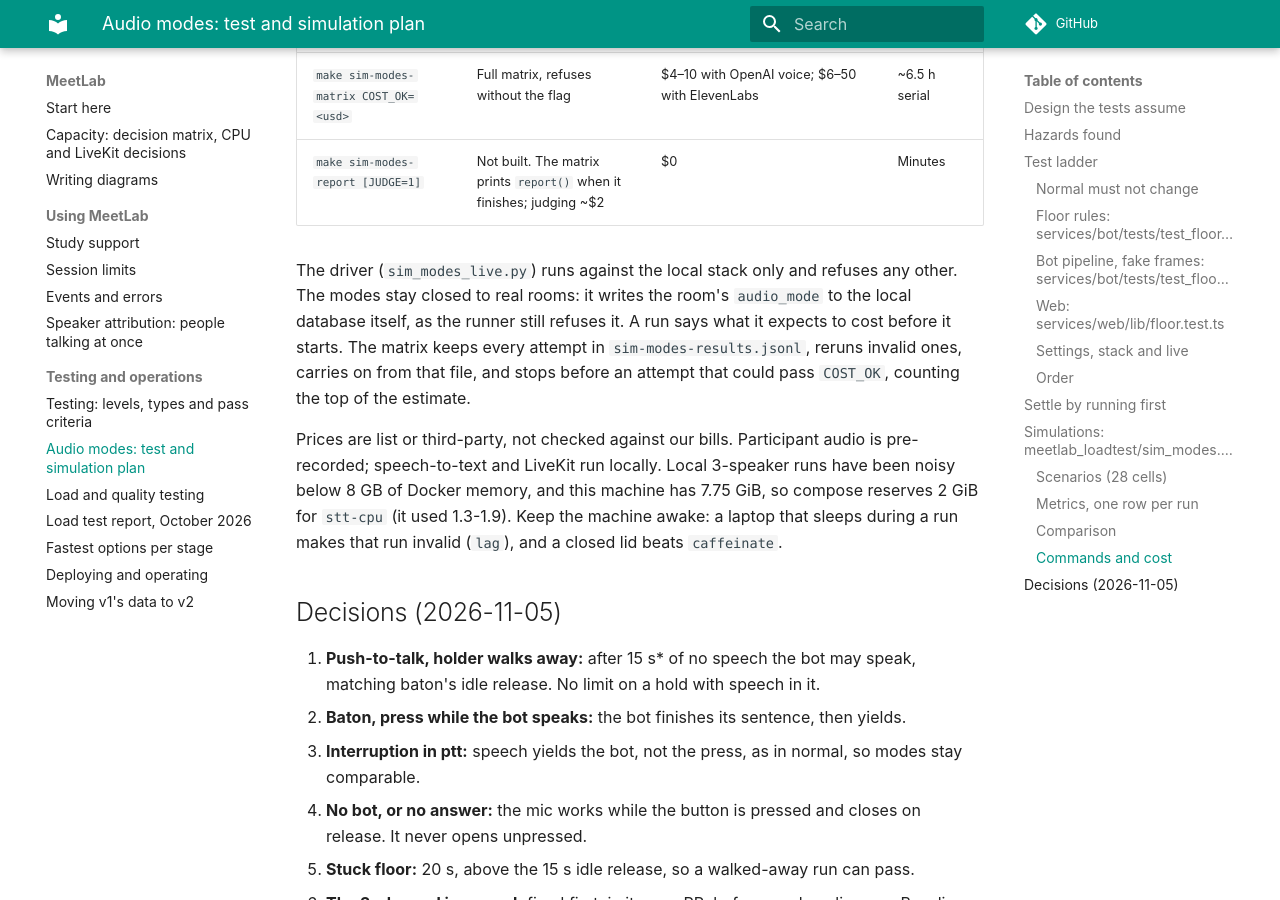
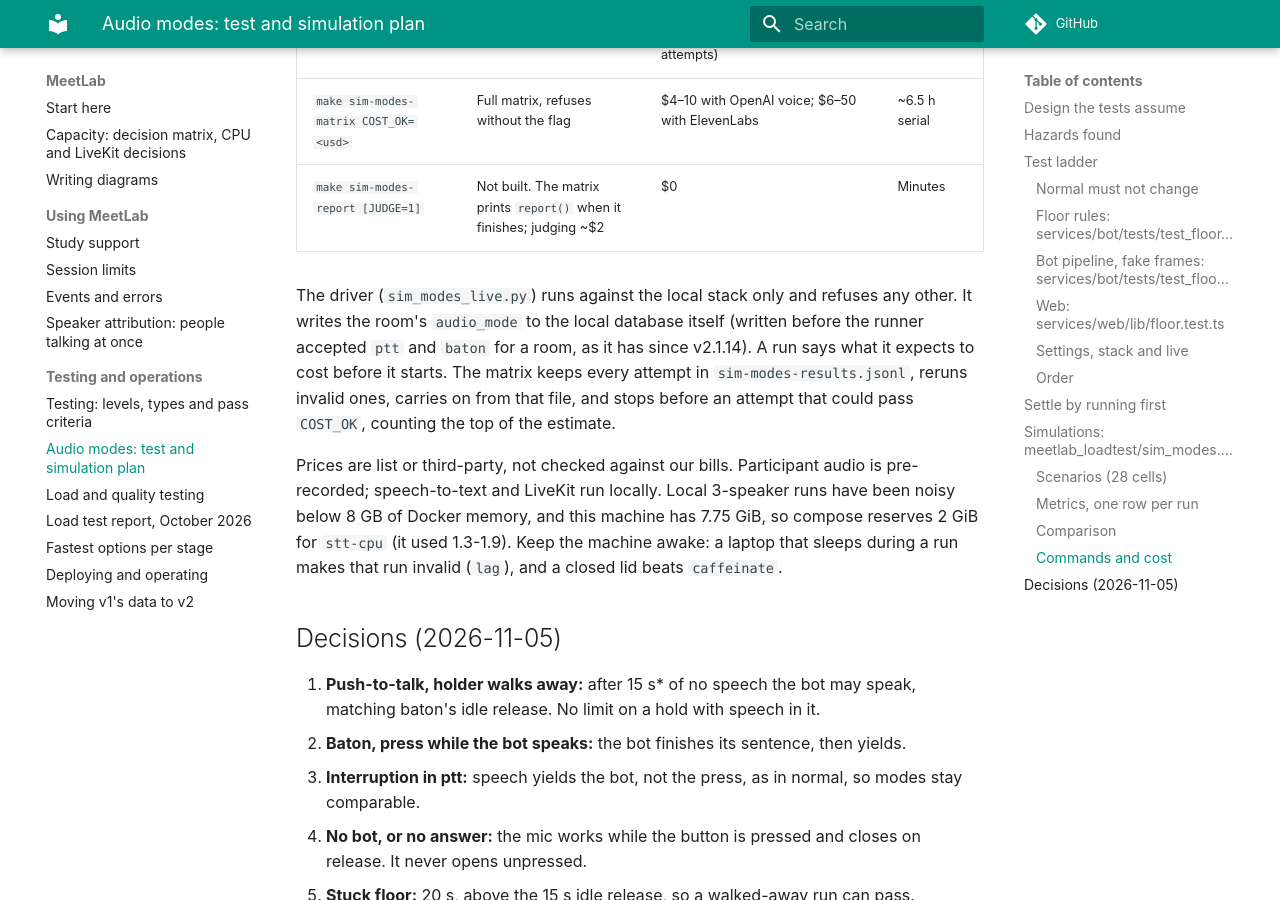
Before and after one commit to wwbp/MeetLab, an MkDocs documentation site: the page built from docs/audio-modes-test-plan.md, in a window 1280 px wide and 900 px high, scrolled down 7714 px. Built offline with MkDocs 1.6.1 and Material for MkDocs 9.7.7, drawn with Linux system fonts in a browser that asks for light colours; comment, search, counter and statistics services are not loaded; some of the changed text lies outside the part shown.

Commit message:
docs: audio modes are open per room, the session limit is enforced
The audio-modes test plan and the simulation driver still said ptt and baton
were closed to real rooms and refused by the runner; the runner accepts them
for a room's own row since v2.1.14. The comment on session_limit_minutes still
said the limit was advisory; session_end.py closes the room. Comments and docs
only.

Co-Authored-By: Claude Fable 5.2 <noreply@anthropic.com>

```diff
--- a/docs/audio-modes-test-plan.md
+++ b/docs/audio-modes-test-plan.md
@@ -1,6 +1,6 @@
 # Audio modes: test and simulation plan
 
-Status: proposal. The page's gate is in the room (`services/web/lib/room-floor.ts`), the bot's in `services/bot/meetlab_bot/floor_room.py`; both still closed to real rooms. Three modes, built test-first:
+Status: shipped in v2.1.14. The page's gate is in the room (`services/web/lib/room-floor.ts`), the bot's in `services/bot/meetlab_bot/floor_room.py`. `ptt` and `baton` are set per room (a room's own Bot settings row); the global settings accept only `normal`. Three modes, built test-first:
 
 | Mode | Who may speak | Bot speaks when |
 |---|---|---|
@@ -203,9 +203,9 @@ pilot chooses among the survivors.
 | `make sim-modes-matrix COST_OK=<usd>` | Full matrix, refuses without the flag | $4–10 with OpenAI voice; $6–50 with ElevenLabs | ~6.5 h serial |
 | `make sim-modes-report [JUDGE=1]` | Not built. The matrix prints `report()` when it finishes; judging ~$2 | $0 | Minutes |
 
-The driver (`sim_modes_live.py`) runs against the local stack only and refuses any other. The modes
-stay closed to real rooms: it writes the room's `audio_mode` to the local database itself, as the
-runner still refuses it. A run says what it expects to cost before it starts. The matrix keeps every
+The driver (`sim_modes_live.py`) runs against the local stack only and refuses any other. It writes
+the room's `audio_mode` to the local database itself (written before the runner accepted `ptt` and
+`baton` for a room, as it has since v2.1.14). A run says what it expects to cost before it starts. The matrix keeps every
 attempt in `sim-modes-results.jsonl`, reruns invalid ones, carries on from that file, and stops before
 an attempt that could pass `COST_OK`, counting the top of the estimate.
 
```
Also changed, not shown: 2 other files.
